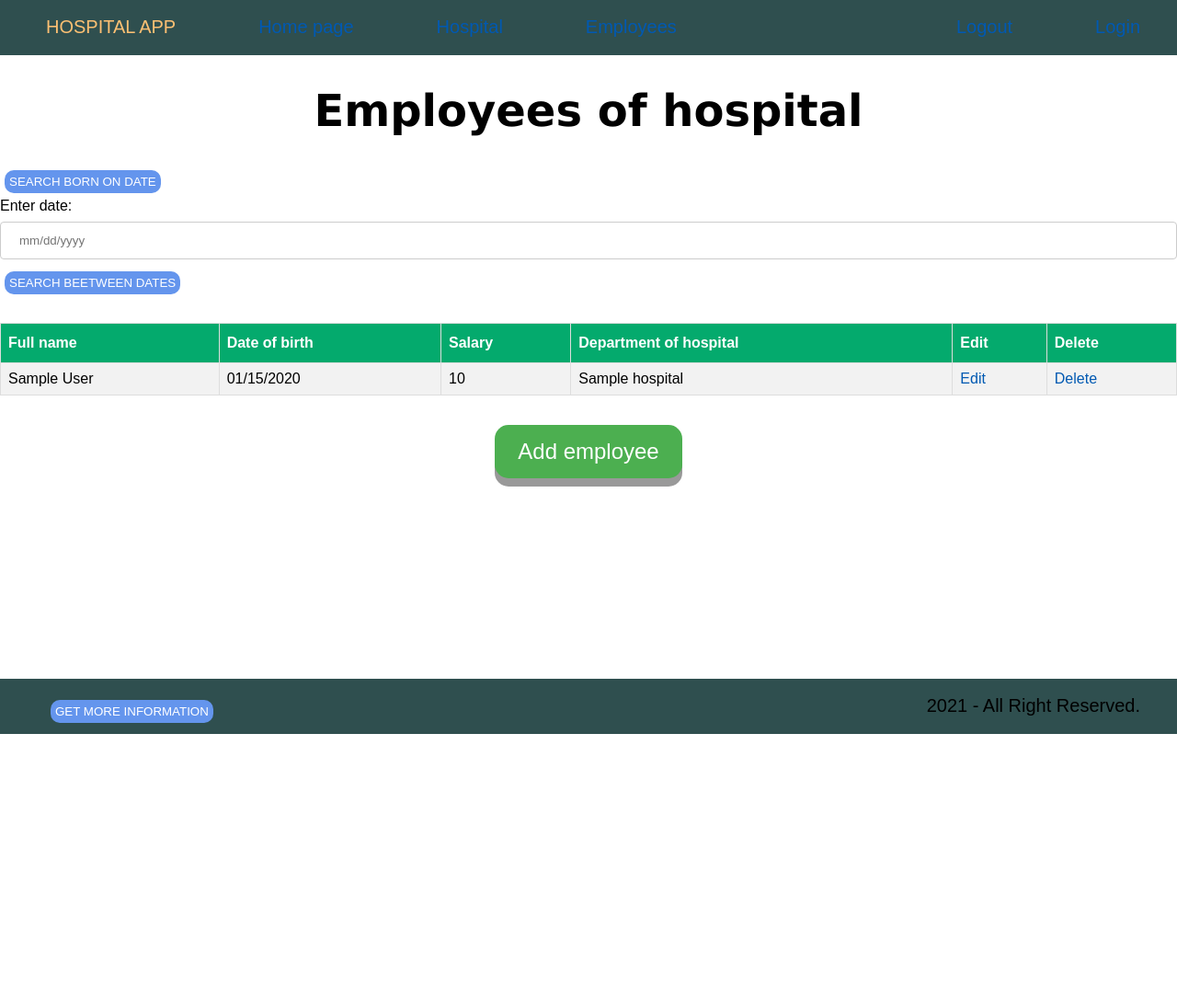
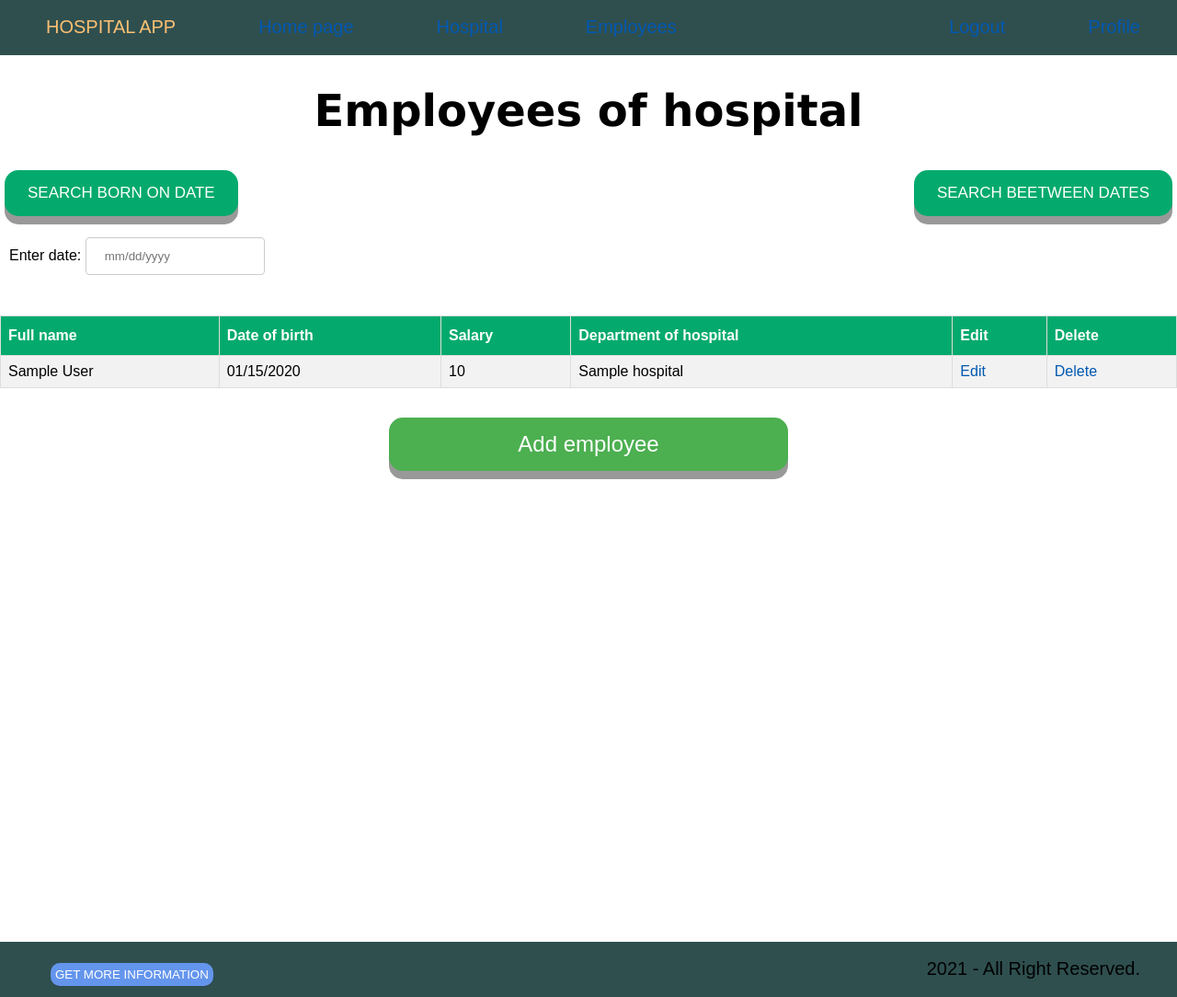
Before and after one commit to XValentavr/EPAMFlaskFinalProject, a Flask app: page /employees in a window 1280 px wide, after a click on "SEARCH BORN ON DATE". Shown: the whole page at 92% size. Before the commit the page ends 798 px from the top, so only its background shows below. Run offline with Flask 2, Linux system fonts and the light colour scheme; a user stored in the database is signed in; tables that the repository leaves empty hold one stand-in row (values such as "Sample post"); some libraries are stand-ins or nearby versions.

Commit message:
added profile page and changed html pages

```diff
--- a/configuration.py
+++ b/configuration.py
@@ -7,6 +7,7 @@
     Base configuration
     """
     PERMANENT_SESSION_LIFETIME = timedelta(minutes=10)
+    MAX_CONTENT_LENGTH = 1024 * 1024
     SECRET_KEY = '7b0342f12ee64296aaaa9738c72ca2c4'
     SQLALCHEMY_DATABASE_URI = 'mysql+pymysql://root:root@localhost:3306/hospital_app'
     SQLALCHEMY_TRACK_MODIFICATIONS = False
--- a/hospital_app/sql/create_tables.sql
+++ b/hospital_app/sql/create_tables.sql
@@ -1,8 +1,10 @@
 CREATE TABLE IF NOT EXISTS admin
 (
-    id       integer PRIMARY KEY auto_increment,
-    username varchar(255) NOT NULL,
-    password text         NOT NULL,
+    id        integer PRIMARY KEY auto_increment,
+    username  varchar(255) NOT NULL,
+    password  text         NOT NULL,
+    full_name text         NOT NULL,
+    avatar    BLOB,
     CONSTRAINT UNIQUE (username)
 );
 
--- a/hospital_app/static/css/styles.css
+++ b/hospital_app/static/css/styles.css
@@ -155,12 +155,9 @@
 }
 
 .footer {
-    position: fixed;
-    bottom: 2px;
-    width: 100%;
-    background-color: gray;
-    color: white;
-    text-align: center;
+    margin-top: 40%;
+    bottom: 0;
+    height: 50px;
 }
 
 .page_not_found {
@@ -216,6 +213,8 @@
 }
 
 .button_add {
+    width: 30%;
+    white-space: normal;
     display: inline-block;
     padding: 15px 25px;
     font-size: 24px;
@@ -239,3 +238,103 @@
     box-shadow: 0 5px #666;
     transform: translateY(4px);
 }
+
+.forButton {
+    display: inline-block;
+    padding: 15px 25px;
+    font-size: 17px;
+    cursor: pointer;
+    text-align: center;
+    text-decoration: none;
+    outline: none;
+    color: #fff;
+    background-color: #04AA6D;
+    border: none;
+    border-radius: 15px;
+    box-shadow: 0 9px #999;
+}
+
+.wrapper {
+    display: table;
+    width: 100%;
+}
+
+.left {
+    display: table-cell;
+    text-align: left;
+}
+
+.right {
+    display: table-cell;
+    text-align: right;
+}
+
+.date {
+    border-radius: 2px;
+    padding: 10px;
+}
+
+.date input[type=text], select {
+    width: 30%;
+    padding: 12px 20px;
+    margin: 8px 0;
+    display: inline-block;
+    border: 1px solid #ccc;
+    border-radius: 4px;
+    box-sizing: border-box;
+}
+
+.block2 {
+    position: absolute;
+    top: -10px;
+    width: 100%;
+    height: 10px;
+    background: white;
+    display: block;
+    content: '\0000a0';
+    opacity: 0.7;
+}
+
+.profile-ava {
+    width: 130px;
+    text-align: center;
+    overflow: hidden;
+    background: #eee;
+    padding: 10px;
+}
+
+.profile-ava img {
+    max-width: 150px;
+    height: auto;
+}
+
+.profile-load {
+    margin-top: 10px;
+    overflow: hidden;
+    max-width: 150px;
+}
+
+.profile-load input[type=submit], input[type=file] {
+    width: 100%;
+    font-size: 18px;
+}
+
+.profile-load p {
+    padding: 0;
+    margin: 5px 0 0 0;
+}
+
+.profile-panel {
+    padding: 0 0 0 10px;
+}
+
+ul.profile-info {
+    list-style: none;
+    margin: 10px 0 0 0;
+    padding: 0;
+    color: #7E652F;
+}
+
+ul.profile-info li {
+    margin-top: 10px;
+}
--- a/hospital_app/static/js/departments_of_hospital/department.js
+++ b/hospital_app/static/js/departments_of_hospital/department.js
@@ -3,7 +3,10 @@
     fetch(`/api/hospitals/${identifier}`)
         .then((response) => response.json())
         .catch(() => {
-            window.location = '/hospitals';
+            swal("There is no this department. Please select currect department")
+                .then(() => {
+                    window.location = '/hospitals';
+                });
         })
 }
 
--- a/hospital_app/static/js/departments_of_hospital/departments.js
+++ b/hospital_app/static/js/departments_of_hospital/departments.js
@@ -54,7 +54,7 @@
             let text = document.createTextNode(element[keys[j]]);
             cell.appendChild(text);
         }
-        if (session.includes('login')) {
+        if (session.includes('True')) {
             //create edit link
             let cell = row.insertCell();
             let a = document.createElement("a");
--- a/hospital_app/static/js/employees_of_hospital/employees.js
+++ b/hospital_app/static/js/employees_of_hospital/employees.js
@@ -46,7 +46,7 @@
             let text = document.createTextNode(element[keys[j]]);
             cell.appendChild(text);
         }
-        if (session.includes('login')) {
+        if (session.includes('True')) {
             //create edit link
             let cell = row.insertCell();
             let a = document.createElement("a");
--- a/hospital_app/templates/base.html
+++ b/hospital_app/templates/base.html
@@ -11,8 +11,12 @@
             <li><a href="{{ url_for('user.home_page') }}">Home page</a></li>
             <li><a href="{{ url_for('user.get_department_of_hospital') }}">Hospital</a></li>
             <li><a href="{{ url_for('user.get_employees') }}">Employees</a></li>
-            <li class="last"><a href="{{ url_for('user.login') }}">Login</a></li>
-            <li class="last"><a href="{{ url_for('user.logout') }}">Logout</a></li>
+            {% if current_user.is_authenticated %}
+                <li class="last"><a href="{{ url_for('user.profile') }}">Profile</a></li>
+                <li class="last"><a href="{{ url_for('user.logout') }}">Logout</a></li>
+            {% else %}
+                <li class="last"><a href="{{ url_for('user.login') }}">Login</a></li>
+            {% endif %}
         </ul>
     {% endblock mainmenu -%}
     <style>
--- a/hospital_app/templates/department_of_hospital/departments.html
+++ b/hospital_app/templates/department_of_hospital/departments.html
@@ -21,7 +21,7 @@
     <table id="table">
         <thead>
         <tr>
-            {% if session.login is defined %}
+            {% if current_user.is_authenticated %}
                 <th>Name</th>
                 <th>What's doing</th>
                 <th>Employees</th>
@@ -40,13 +40,13 @@
     <h1 class="text-center margin-top"><small id="empty"></small></h1>
     <script src="https://cdn.jsdelivr.net/npm/sweetalert2@7.12.15/dist/sweetalert2.all.min.js"></script>
 
-    {% if session.login is defined %}
+    {% if current_user.is_authenticated %}
         <div style="text-align: center">
             <a href="{{ url_for('user.add_department_of_hospital') }}" class="button_add" role="button">Add
                 department</a>
         </div>
     {% endif %}
-    <p id="session" hidden>{{ session }}</p>
+    <p id="session" hidden>{{ current_user.is_authenticated  }}</p>
     <script type="text/javascript"
             src="{{ url_for('static', filename='js/departments_of_hospital/departments.js') }}"></script>
 {% endblock %}
--- a/hospital_app/templates/employees_of_hospital/employees.html
+++ b/hospital_app/templates/employees_of_hospital/employees.html
@@ -50,7 +50,7 @@
     <table id="table">
         <thead>
         <tr>
-            {% if session.login is defined %}
+            {% if current_user.is_authenticated %}
                 <th>Full name</th>
                 <th>Date of birth</th>
                 <th>Salary</th>
@@ -68,14 +68,14 @@
     </table>
     <h1 class="text-center margin-top"><small id="empty"></small></h1>
 
-    {% if session.login is defined %}
+    {% if current_user.is_authenticated %}
         <div style="text-align: center">
             <a href="{{ url_for('user.add_employee') }}" class="button_add" role="button">Add
                 employee</a>
         </div>
     {% endif %}
 
-    <p id="session" hidden>{{ session }}</p>
+    <p id="session" hidden>{{ current_user.is_authenticated }}</p>
     <script type="text/javascript"
             src="{{ url_for('static', filename='js/employees_of_hospital/employees.js') }}"></script>
     <script>
--- a/hospital_app/views/__init__.py
+++ b/hospital_app/views/__init__.py
@@ -7,13 +7,13 @@
 
 # pylint: disable=cyclic-import
 from flask import Blueprint
-from flask import render_template
+from flask import render_template, session
 
 user = Blueprint('user', __name__)
 from . import authentification_view
 from . import hospital_department_view
 from . import employees_view
-
+from . import profile_view
 
 # because the blueprint must be registered before importing the views
 
@@ -24,7 +24,7 @@
     """
     Render the home page template on the / route
     """
-    return render_template('index.html')
+    return render_template('index.html', session=session)
 
 
 @user.app_errorhandler(404)
--- a/hospital_app/views/hospital_department_view.py
+++ b/hospital_app/views/hospital_department_view.py
@@ -2,7 +2,7 @@
 This module represents the logic on routes starting with /hospital
 """
 from flask import render_template, redirect, flash, url_for, request, session
-from flask_login import login_required
+from flask_login import login_required, current_user
 
 from . import user
 
@@ -13,7 +13,7 @@
         This function renders the departments of hospital template
         on the /hospital route
     """
-    return render_template('department_of_hospital/departments.html', session=session)
+    return render_template('department_of_hospital/departments.html', session=current_user.is_authenticated)
 
 
 @user.route('/hospitals/delete/<int:identifier>', methods=['GET'])
```
Also changed, not shown: hospital_app/models/admin.py (+9 -1 lines), hospital_app/service/admin.py (+49 -0 lines), hospital_app/service/insert_test_data.py (+5 -5 lines), hospital_app/templates/index.html (+4 -4 lines), hospital_app/views/authentification_view.py (+4 -6 lines).
